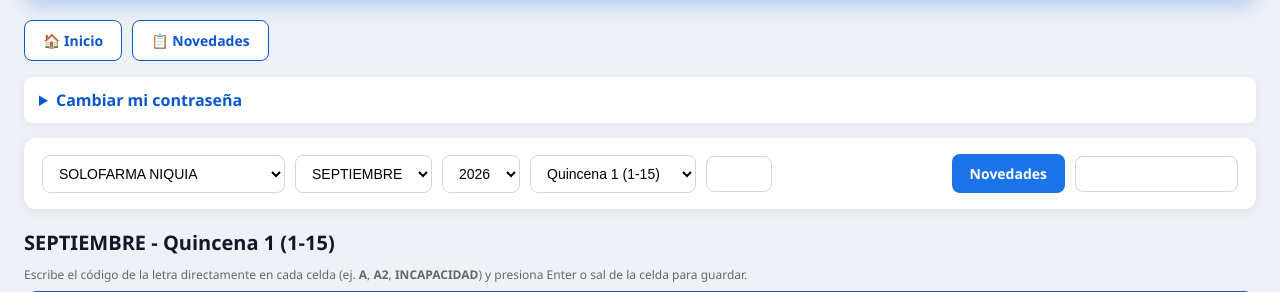
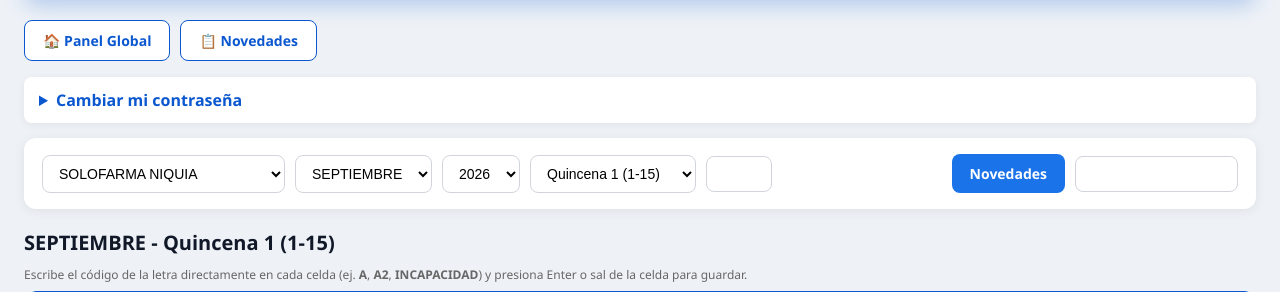
Before and after one commit to rgaitang/proyecto, a Flask app: page /panel-local in a window 1280 px wide. Shown: the part 96-388 px from the top of the page. Run offline with Flask 3, Linux system fonts and the light colour scheme; the visitor is signed in with stand-in values (Sample User, id 1); data comes from the database, SQL or seed files in the repository; data that the repository does not hold is empty.

Commit message:
Fix: boton Inicio lleva a Panel Global cuando el admin es global (Carolina)

```diff
--- a/templates/panel_local.html
+++ b/templates/panel_local.html
@@ -68,7 +68,11 @@
     </div>
     <div class="container">
         <div class="nav">
+            {% if es_global %}
+            <a class="btn btn-outline" href="{{ url_for('panel_global') }}">🏠 Panel Global</a>
+            {% else %}
             <a class="btn btn-outline" href="{{ url_for('panel_local') }}">🏠 Inicio</a>
+            {% endif %}
             <a class="btn btn-outline" href="{{ url_for('nuevas_novedades', sucursal=sucursal.id) }}">📋 Novedades</a>
         </div>
         {% with messages = get_flashed_messages(with_categories=true) %}
```
